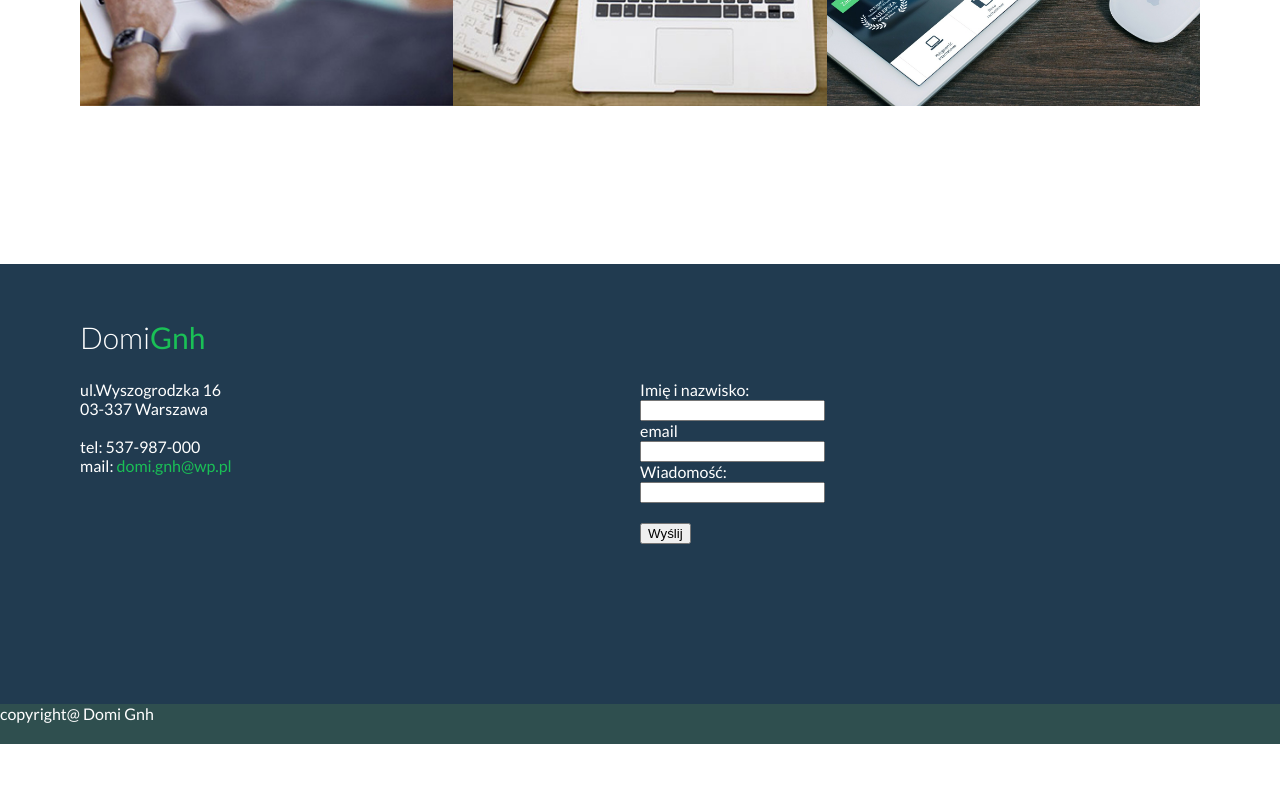
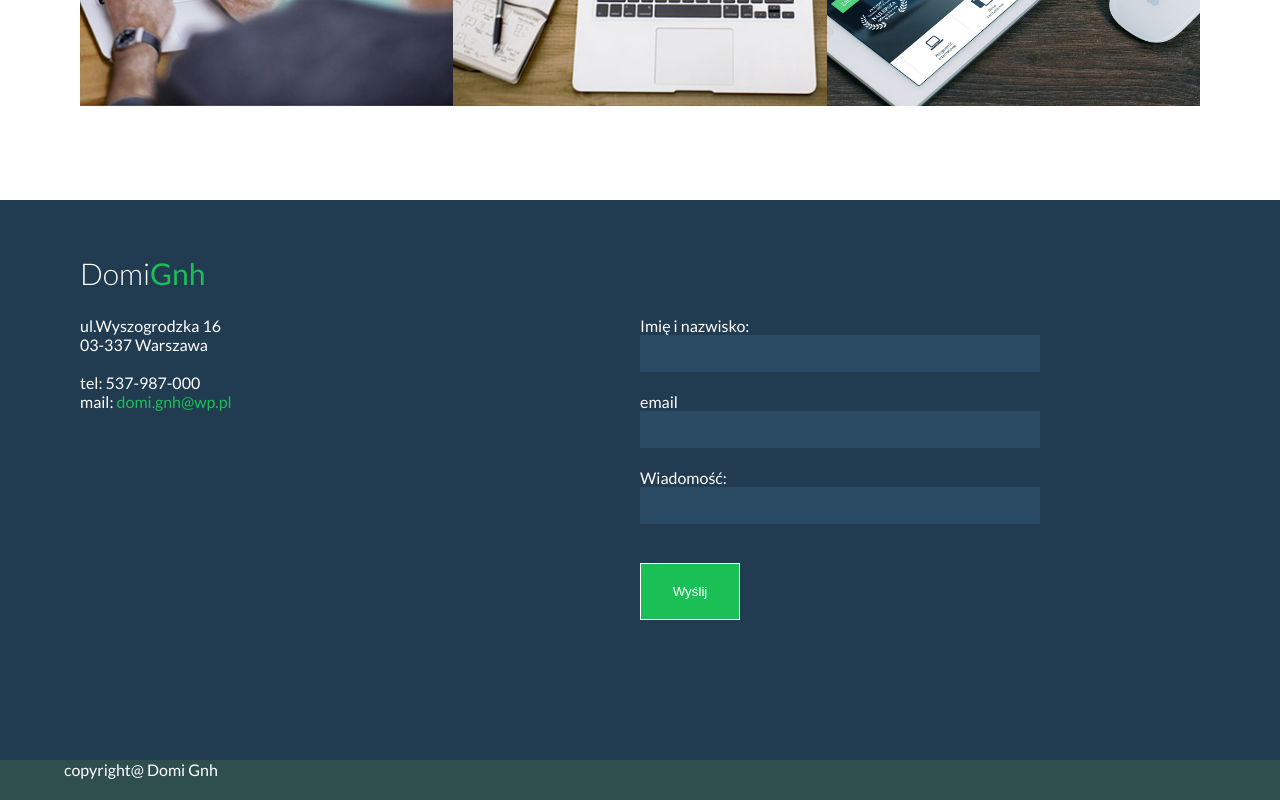
Before and after one commit to DomiGnh/portfolio-warsztaty, a plain HTML site: page index.html in a window 1280 px wide. Shown: the part 1922-2722 px from the top of the page. Before the commit the page ends 2666 px from the top, so only its background shows below. Drawn offline with Linux system fonts and the light colour scheme.

Commit message:
efekt po najechaniu

```diff
--- a/css/style.css
+++ b/css/style.css
@@ -399,8 +399,19 @@ section about- START */
     position: relative;
 }
 
+#portfolio .portfolio-items .portfolio-item .item-mask{
+    background-color: rgba(42, 61, 79, 0.8);
+    width: 100%;
+    height: 100%;
+    opacity: 0;
+    transition: all 0.3s ease-in-out;
+    position: absolute;
+    font-size: initial;
+}
 
-
+#portfolio .portfolio-items .portfolio-item .item-mask:hover {
+    opacity: 1;
+}
 
 
 
@@ -414,9 +425,8 @@ section about- START */
 #contact{
     background-color: #213b50 ;
     width: 100%;
-    height: 55vh;
-    margin-top: 10%;
-    text-align: left;
+    height: 70vh;
+    margin-top: 5%;
     color: #fff;
 }
 
@@ -424,11 +434,39 @@ section#contact > h2{
     text-align: left;
 }
 
+input[type="text"],
+input[type="imie"],
+input[type="email"]{
+   background-color: #2b4a64;
+color: #fff;
+border: 1px solid #2b4a64;
+width: 400px;
+padding: 10px 0;
+margin-bottom: 20px;}
+
+
+input[type="submit"]{
+    background-color:#1ac056;
+    padding: 20px;
+    border: 1px solid #fff;
+    color: #fff;
+    width: 100px;
+
+}
+
+
+
 
 footer{
     background-color: darkslategray;
     width:100%;
     height:5vh;
     color:#fff;
+}
+
+footer > p
+{
+    margin-left: 5%;
+    margin-top: 0;
 
 }
--- a/index.html
+++ b/index.html
@@ -215,12 +215,6 @@
          </div>
 
      </div>
-
-
-
-
-
-
 </section>
 
 <!--  STOP sekcja portoflio wojtka  -->
@@ -253,7 +247,6 @@
 
         <input type="submit" value="Wyślij" />
 
-
      </form>
 
  </div>
@@ -261,7 +254,8 @@
 
 
 </section>
-<footer>copyright@ Domi Gnh</footer>
+<footer>
+    <p>copyright@ Domi Gnh</p></footer>
 
 
 </body>
```
